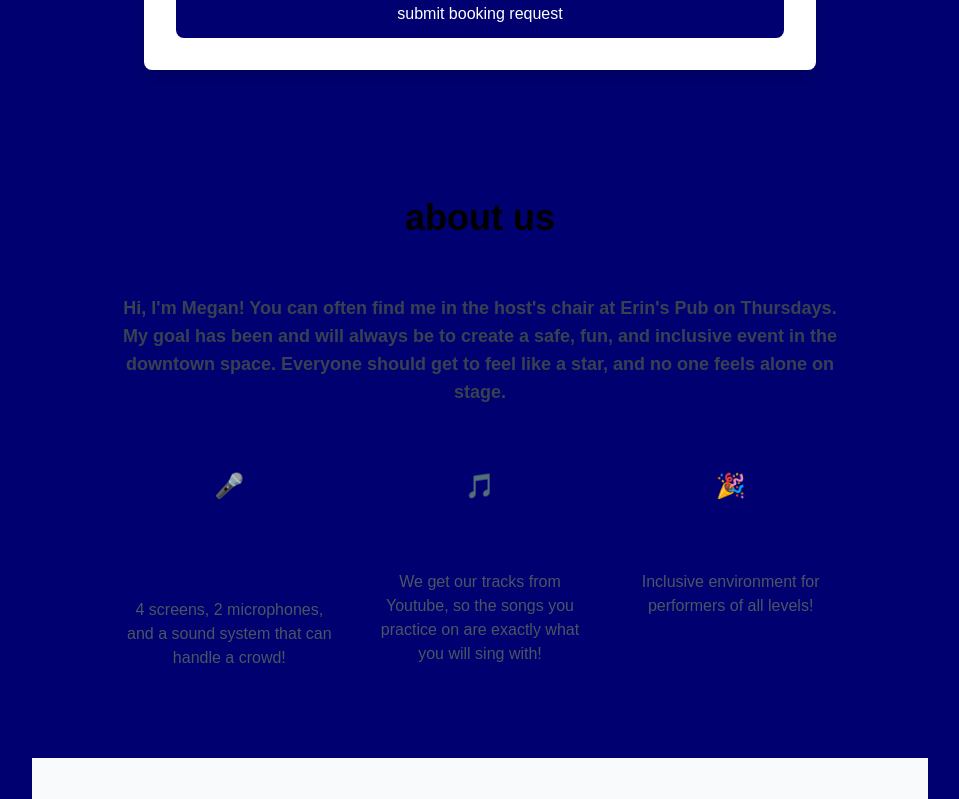
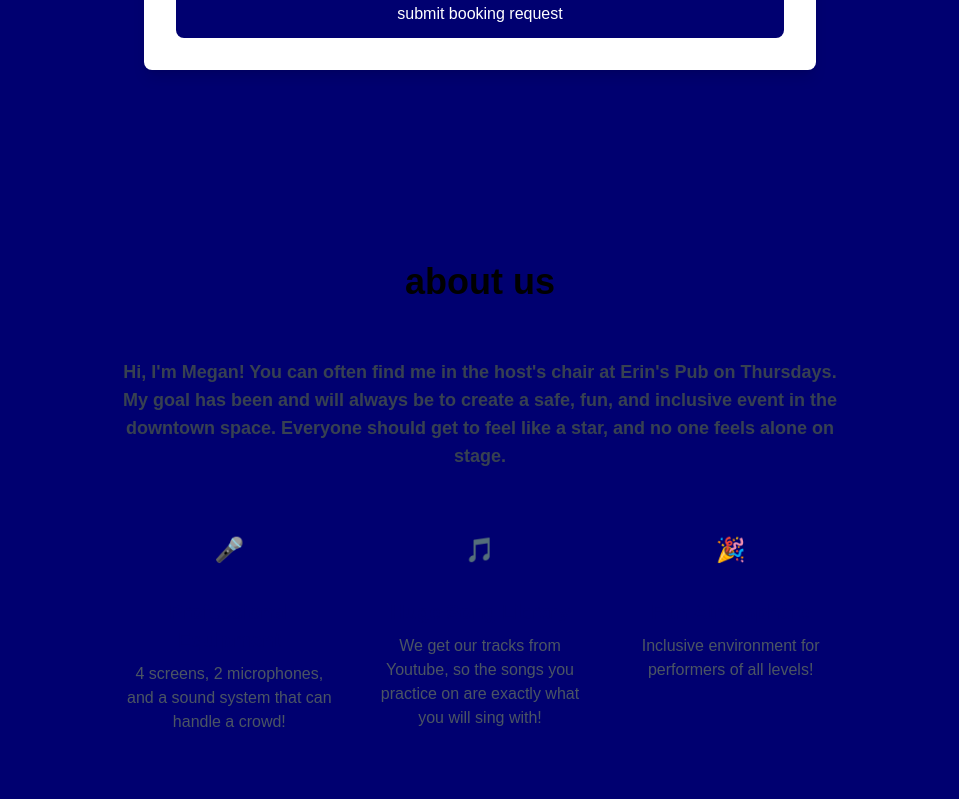
Before and after one commit to mpartificer/karaoke-with-megan-website, a React (Vite) app: page / in a window 1280 px wide. Shown: the part 2901-3700 px from the top of the page, without its empty margins (160-1119 px from the left). Built offline with nearby package versions, Linux system fonts and the light colour scheme.

Commit message:
Fixed scrolling issues

```diff
--- a/src/App.jsx
+++ b/src/App.jsx
@@ -16,13 +16,18 @@ function App() {
     // Close dropdown first
     setIsDropdownOpen(false);
 
-    // Scroll to section
+    // Scroll to section with offset for fixed header
     setTimeout(() => {
       const element = document.getElementById(sectionId);
       if (element) {
-        element.scrollIntoView({
+        const headerHeight = 80; // Adjust this value based on your header height
+        const elementPosition =
+          element.getBoundingClientRect().top + window.pageYOffset;
+        const offsetPosition = elementPosition - headerHeight;
+
+        window.scrollTo({
+          top: offsetPosition,
           behavior: "smooth",
-          block: "start",
         });
       }
     }, 100);
@@ -148,7 +153,7 @@ function App() {
         {/* Private Events Section */}
         <section
           id="private-events"
-          className="w-full max-w-4xl mx-auto px-6 py-16 bg-secondary rounded-lg"
+          className="w-full max-w-4xl mx-auto px-6 mb-8 py-16 bg-secondary rounded-lg"
         >
           <div className="text-center">
             <h2 className="text-4xl font-bold text-primary mb-8">
@@ -166,7 +171,10 @@ function App() {
         </section>
 
         {/* About Us Section */}
-        <section id="about" className="w-full max-w-4xl mx-auto px-6 py-16">
+        <section
+          id="about"
+          className="w-full max-w-4xl mx-auto mt-8 px-6 py-16"
+        >
           <div className="text-center">
             <h2 className="text-4xl font-bold text-secondary mb-8">about us</h2>
             <div className="max-w-3xl mx-auto bg-secondary rounded-lg p-6">
```
